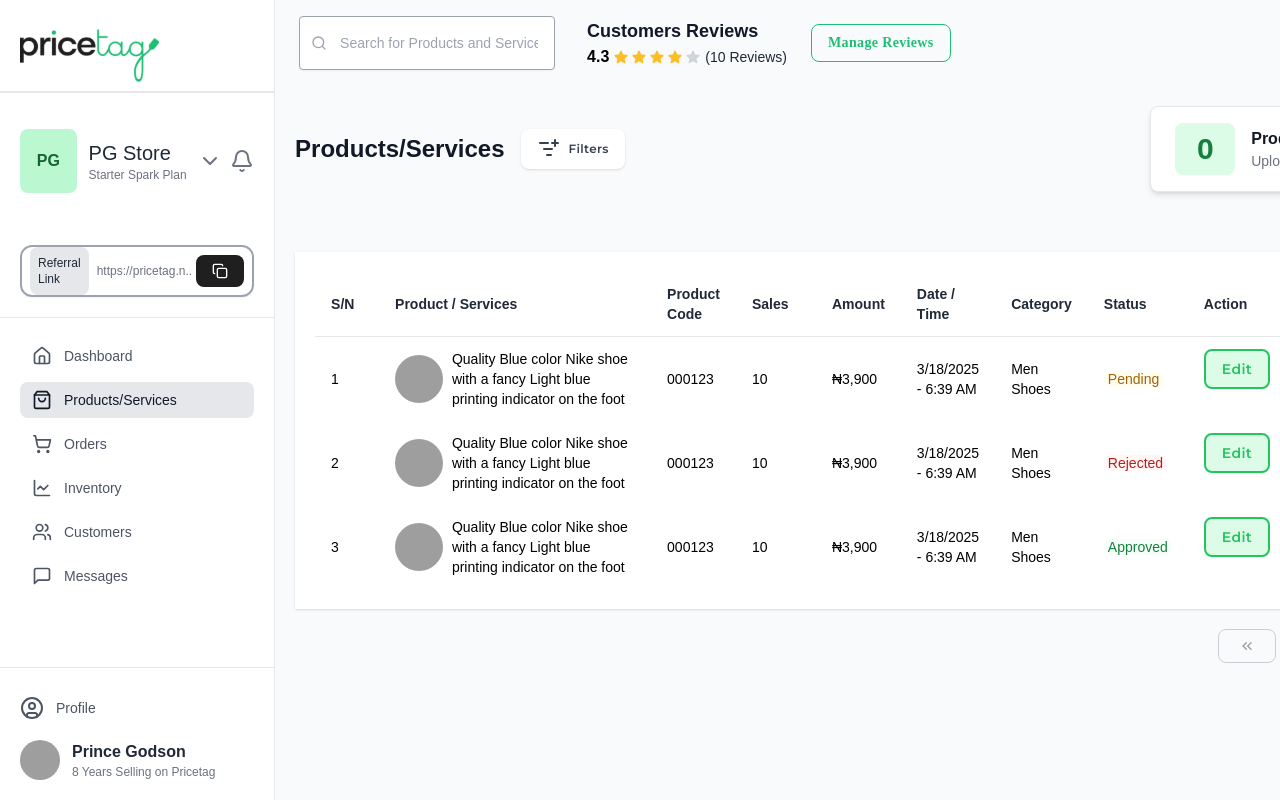
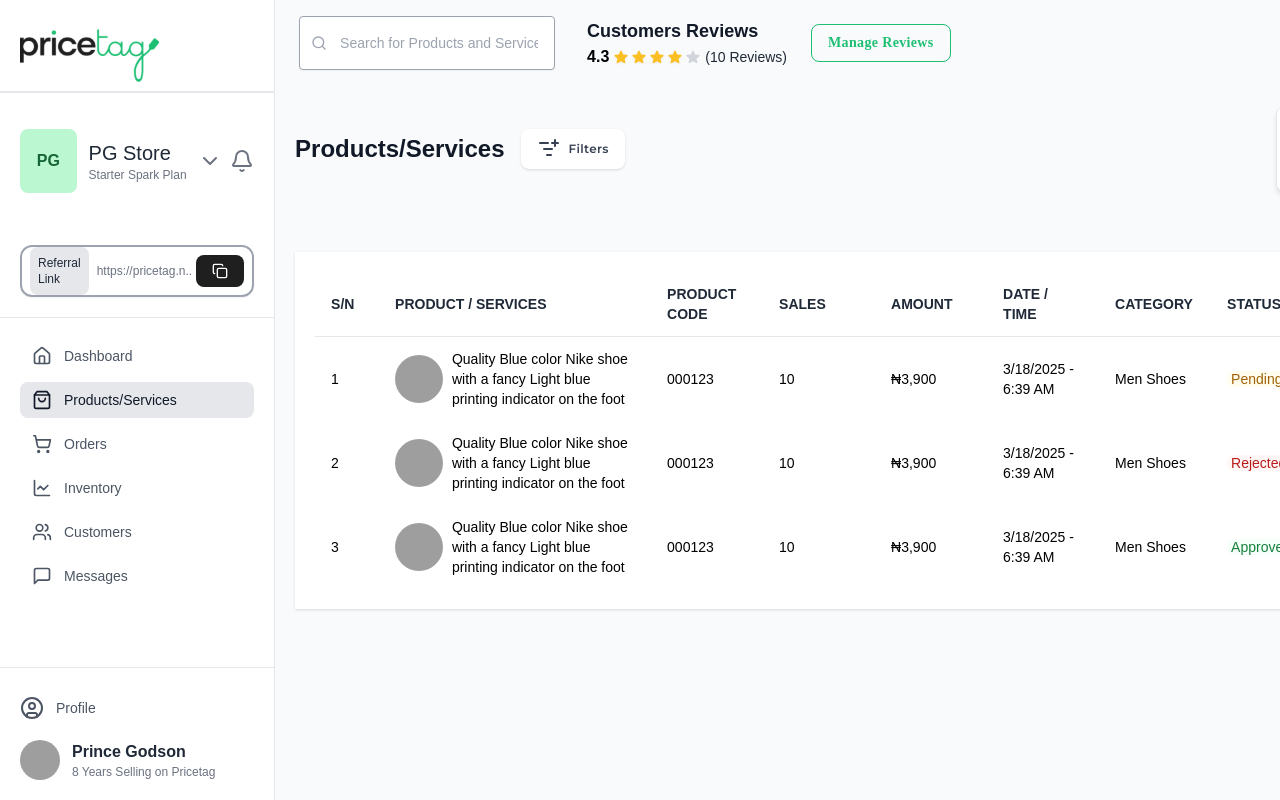
Before and after one commit to price-tag-tech/pricetag-frontend, a React (Create React App) app: page /business/products in a window 1280 px wide. Built offline with nearby package versions, Linux system fonts and the light colour scheme; grey boxes are pictures that could not be loaded.

Commit message:
refactor: update status states in components and add orders page

```diff
--- a/src/components/ui/responsive-table.tsx
+++ b/src/components/ui/responsive-table.tsx
@@ -14,10 +14,10 @@ const ResponsiveTable: FC<TableProps> = ({ cols, data, action, serialized }) =>
             {/* desktop view */}
             <table className="hidden md:block w-full table-auto text-sm overflow-x-auto">
                 <thead>
-                    <tr className="border-b text-left text-gray-800 font-semibold">
+                    <tr className="border-b text-left text-gray-800 font-semibold uppercase">
                         {serialized && <th className="py-3 px-4 w-10">S/N</th>}
                         {cols.map((col, i) => (
-                            <th key={i} className="py-3 px-4">{col}</th>
+                            <th key={i} className="py-3 px-4 min-w-28 max-w-56">{col}</th>
                         ))}
                     </tr>
                 </thead>
@@ -26,7 +26,7 @@ const ResponsiveTable: FC<TableProps> = ({ cols, data, action, serialized }) =>
                         <tr key={i}>
                             {serialized && <td key={i} className="py-3 px-4 min-w-16">{i + 1}</td>}
                             {row.map((cell, j) => (
-                                <td key={j} className="py-3 px-4 min-w-20">{cell}</td>
+                                <td key={j} className="py-3 px-4">{cell}</td>
                             ))}
                             {action && (
                                 <td className="py-3 px-4 flex gap-3">
--- a/src/components/ui/status.tsx
+++ b/src/components/ui/status.tsx
@@ -1,7 +1,7 @@
 import { useEffect, useState } from 'react'
 
 interface Props {
-    state: 'pending' | 'approved' | 'rejected' | 'default';
+    state: 'pending' | 'success' | 'error' | 'default';
     label?: string;
 }
 
@@ -13,10 +13,10 @@ const Status = (props: Props) => {
             case 'pending':
                 setColor('text-yellow-700 bg-yellow-100/30');
                 break;
-            case 'approved':
+            case 'success':
                 setColor('text-green-700 bg-green-100/30');
                 break;
-            case 'rejected':
+            case 'error':
                 setColor('text-red-700 bg-red-100/30');
                 break;
             default:
--- /dev/null
+++ b/src/pages/dashboard/business/orders-page.tsx
@@ -0,0 +1,83 @@
+import { ChevronsLeft, ChevronsRight, SortDesc } from 'lucide-react'
+import React from 'react'
+import Button from '../../../components/common/Button'
+import ResponsiveTable from '../../../components/ui/responsive-table'
+import Status from '../../../components/ui/status'
+
+const OrdersPage = () => {
+    const orders = [
+        [
+            <div className="flex items-center gap-2 md:min-w-60">
+                <div className='w-16'>
+                    <img src="/assets/users/avatar-5.jpg" alt="" className="w-12 h-12 rounded-full" />
+                </div>
+                <span className='w-fit'>Quality Blue color Nike shoe with a fancy Light blue printing indicator on the foot</span>
+            </div>,
+            "000123", 10, "₦3,900", "Prince Godson", "09037494084", "3/18/2025 - 6:39 AM",
+            <Status state="success" label="Successful" />
+        ],
+        [
+            <div className="flex items-center gap-2 md:min-w-60">
+                <div className='w-16'>
+                    <img src="/assets/users/avatar-5.jpg" alt="" className="w-12 h-12 rounded-full" />
+                </div>
+                <span className='w-fit'>Quality Blue color Nike shoe with a fancy Light blue printing indicator on the foot</span>
+            </div>,
+            "000123", 10, "₦3,900", "Prince Godson", "09037494084", "3/18/2025 - 6:39 AM",
+            <Status state="success" label="Successful" />
+        ],
+        [
+            <div className="flex items-center gap-2 md:min-w-60">
+                <div className='w-16'>
+                    <img src="/assets/users/avatar-5.jpg" alt="" className="w-12 h-12 rounded-full" />
+                </div>
+                <span className='w-fit'>Quality Blue color Nike shoe with a fancy Light blue printing indicator on the foot</span>
+            </div>,
+            "000123", 10, "₦3,900", "Prince Godson", "09037494084", "3/18/2025 - 6:39 AM",
+            <Status state="pending" />
+        ],
+    ]
+
+    return (
+        <div className='w-full p-4'>
+            <div className='flex items-center justify-between'>
+                <div className='flex gap-4 items-center divide-x-2'>
+                    <h2 className='text-2xl font-semibold'>
+                        Orders
+                    </h2>
+                    <p className='pl-3 text-gray-500'>
+                        You have <b>20</b> pending orders
+                    </p>
+                </div>
+
+                <div>
+                    <Button variant='primary' size='sm' leftIcon={<SortDesc className='w-4 h-4' />} className='font-montserrat bg-white text-black shadow border hover:bg-green-50 duration-300 transition-all' style={{ color: "black" }}>
+                        Filter
+                    </Button>
+                </div>
+            </div>
+
+            <div className='mt-10 bg-white w-full shadow-sm border p-5 rounded-lg'>
+                <ResponsiveTable
+                    cols={['Orders', 'Product Code', 'Quantity', 'Amount', 'Client Name', 'Phone No.', 'Date/Time', 'Status']}
+                    data={orders}
+                    serialized={true}
+                />
+            </div>
+
+            <div className='w-full flex justify-end mt-5'>
+                <Button variant='outline' size='sm' disabled className='button-outline-secondary flex items-center gap-2'>
+                    <ChevronsLeft className='h-4' />
+                </Button>
+                <div className='flex items-center gap-2 text-gray-500 text-sm px-3 py-1 font-semibold'>
+                    Page 1
+                </div>
+                <Button variant='outline' size='sm' className='button-outline-secondary flex items-center gap-2'>
+                    <ChevronsRight className='h-4' />
+                </Button>
+            </div>
+        </div>
+    )
+}
+
+export default OrdersPage
--- a/src/pages/dashboard/business/products-and-services-page.tsx
+++ b/src/pages/dashboard/business/products-and-services-page.tsx
@@ -24,7 +24,7 @@ const ProductsAndServicesPage = () => {
                 <span className='w-fit'>Quality Blue color Nike shoe with a fancy Light blue printing indicator on the foot</span>
             </div>,
             "000123", 10, "₦3,900", "3/18/2025 - 6:39 AM", "Men Shoes",
-            <Status state="rejected" />
+            <Status state="error" label='Rejected' />
         ],
         [
             <div className="flex items-center gap-2 md:min-w-60">
@@ -34,7 +34,7 @@ const ProductsAndServicesPage = () => {
                 <span className='w-fit'>Quality Blue color Nike shoe with a fancy Light blue printing indicator on the foot</span>
             </div>,
             "000123", 10, "₦3,900", "3/18/2025 - 6:39 AM", "Men Shoes",
-            <Status state="approved" />
+            <Status state="success" label='Approved' />
         ],
     ];
 
```
